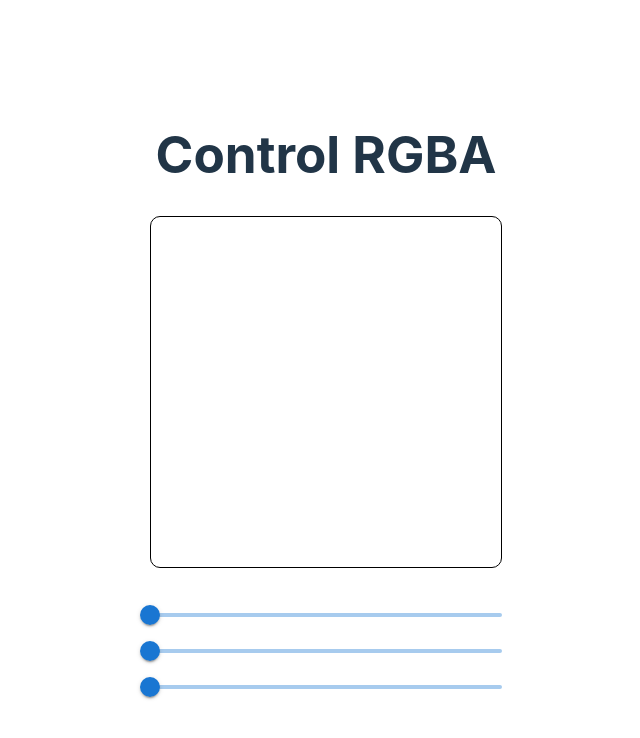
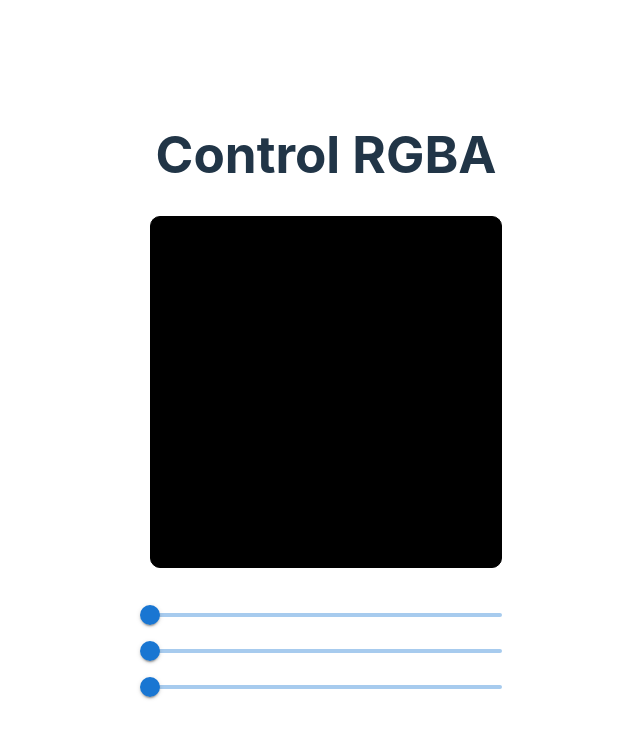
Before and after one commit to sga1d0s/controlRGB, a React (Vite) app in the folder controlRGB/: page / in a window 1280 px wide. Shown: the top 738 px of the page, without its empty margins (314-954 px from the left). Built offline with nearby package versions, Linux system fonts and the light colour scheme.

Commit message:
rojo funciona

```diff
--- a/controlRGB/src/App.jsx
+++ b/controlRGB/src/App.jsx
@@ -9,11 +9,14 @@ class App extends Component {
             valueRed: 0,
             valueBlue: 0,
             valueGreen: 0,
+            index: 0,
         }
     }
 
     handleSliderChangeRed = (event) => {
         console.log({ valueRed: event.target.value })
+        this.setState({ valueRed: event.target.value })
+
     };
 
     handleSliderChangeBlue = (event) => {
@@ -28,28 +31,34 @@ class App extends Component {
             <>
                 <h1>Control RGBA</h1>
 
-                <div className='frame'>
+                <div className='frame' style={{ backgroundColor: `rgb(${this.state.valueRed}, ${this.state.valueGreen}, ${this.state.valueBlue})` }}>
+                    {/* Contenido de la clase .frame */}
+                </div>
 
-                </div>
                 <div className='sliders'>
 
                     <Slider
+                        id="red"
                         defaultValue={this.state.valueRed}
                         aria-label="red"
                         valueLabelDisplay="auto"
                         onChange={this.handleSliderChangeRed}
+                        key={0}
+                        value={this.state.red}
                     />
                     <Slider
                         defaultValue={this.state.valueBlue}
                         aria-label="blue"
                         valueLabelDisplay="auto"
                         onChange={this.handleSliderChangeBlue}
+                        key={1}
                     />
                     <Slider
                         defaultValue={this.state.valueGreen}
                         aria-label="green"
                         valueLabelDisplay="auto"
                         onChange={this.handleSliderChangeGreen}
+                        key={2}
                     />
 
 
--- a/controlRGB/src/index.css
+++ b/controlRGB/src/index.css
@@ -11,6 +11,7 @@
   text-rendering: optimizeLegibility;
   -webkit-font-smoothing: antialiased;
   -moz-osx-font-smoothing: grayscale;
+
 }
 
 .frame {
@@ -19,6 +20,7 @@
 
     height: 350px;
     width: 350px;
+    /* background-color: ; */
 }
 
 .sliders{
```
